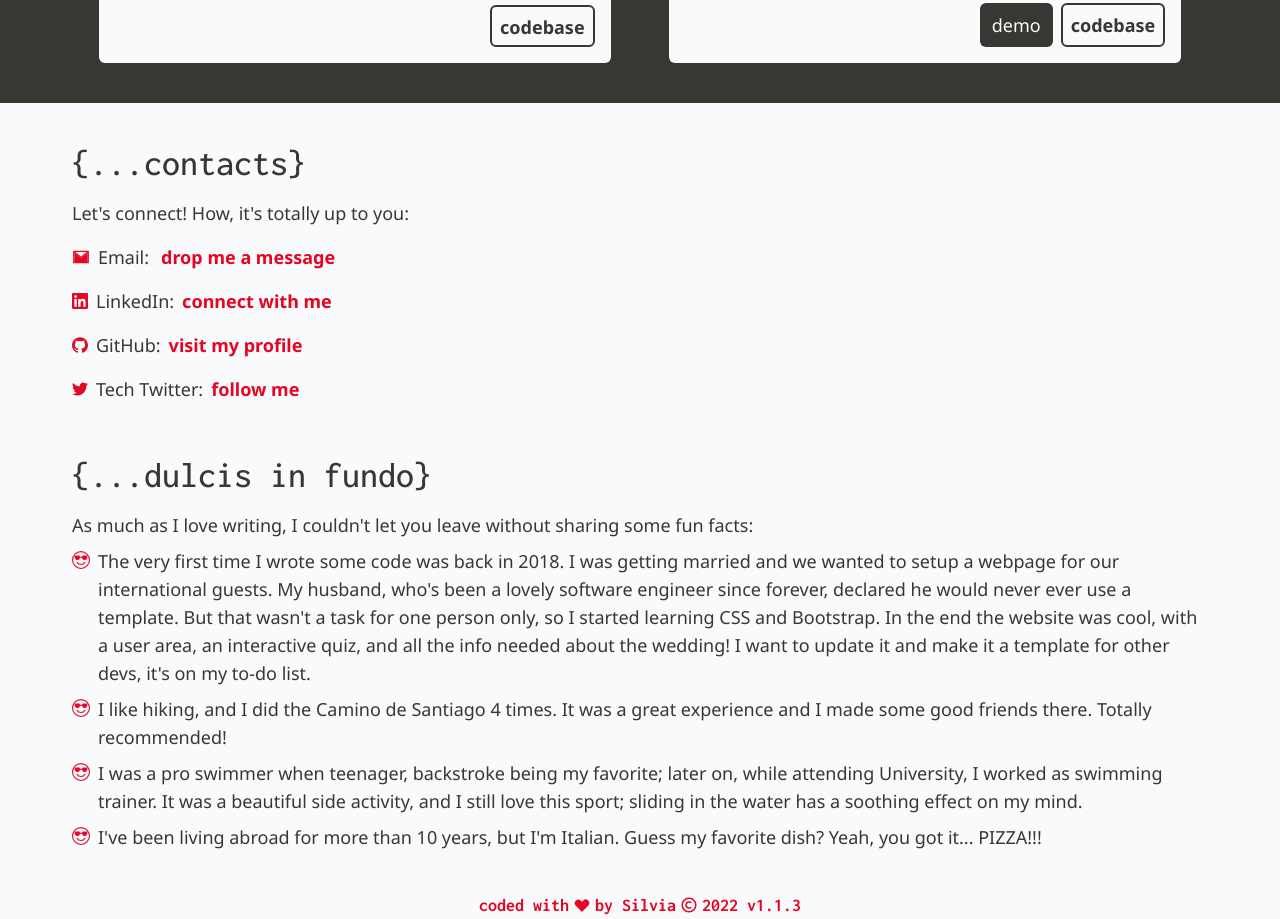
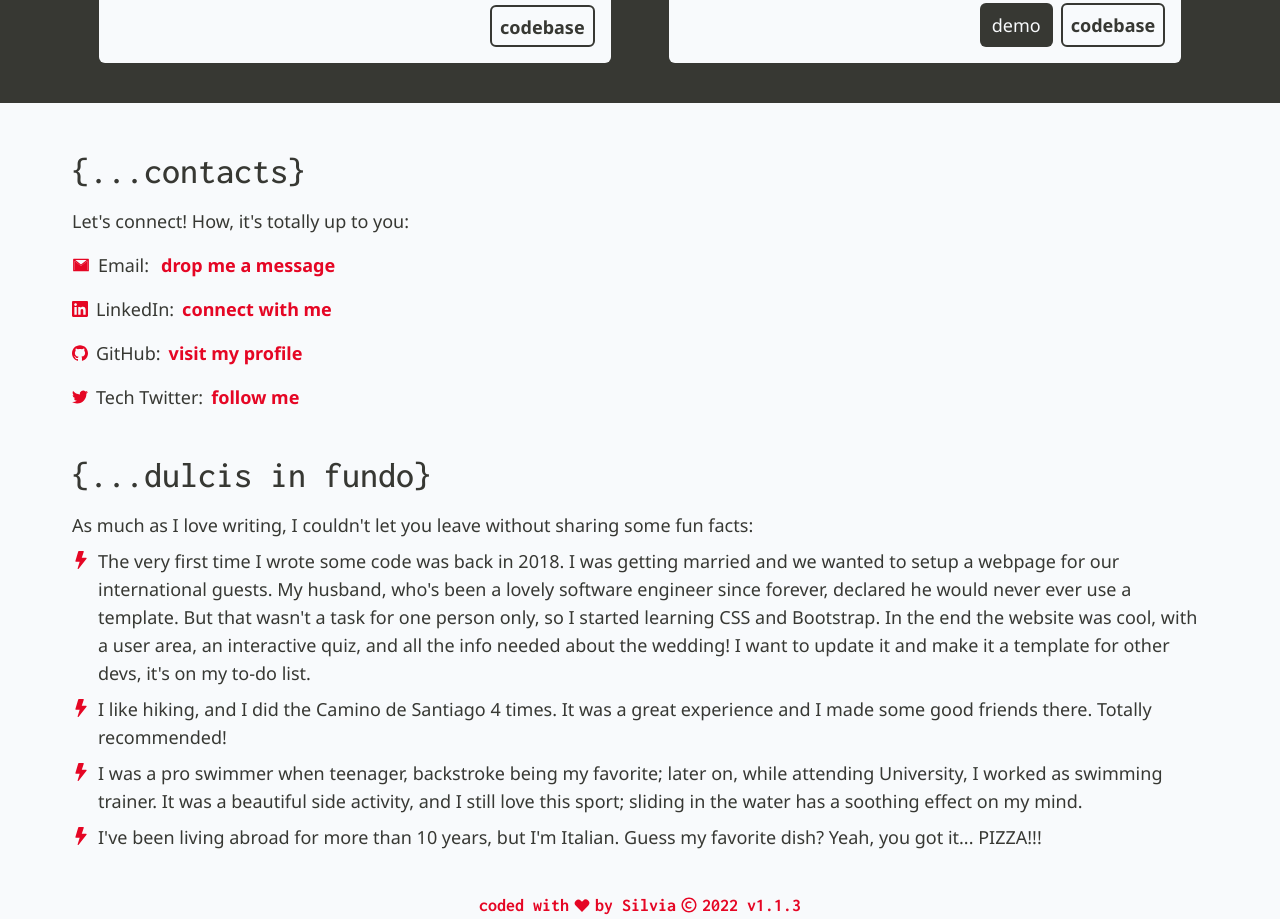
Before and after one commit to silviapio/portfolio, a React (Create React App) app: page / in a window 1280 px wide. Shown: the part 2920-3839 px from the top of the page. Built offline with nearby package versions, Linux system fonts and the light colour scheme.

Commit message:
change icon, fix margins contacts

```diff
--- a/src/components/composed/ContactsSection.js
+++ b/src/components/composed/ContactsSection.js
@@ -6,7 +6,7 @@ import { SiLinkedin, SiTwitter, SiGithub } from "react-icons/si";
 
 export const ContactSection = ({ openDialogFunction }) => {
   return (
-    <section id="contactsSection" className="flex flex-col items-start py-2 mt-8 px-4 md:mx-12 2xl:mx-36">
+    <section id="contactsSection" className="flex flex-col items-start py-2 mt-10 px-4 md:mx-12 2xl:mx-36">
       <SectionTitle titleText="...contacts" />
       <div className="px-2">
         <p className="text-lg mb-1">Let's connect! How, it's totally up to you:</p>
@@ -50,7 +50,7 @@ export const ContactSection = ({ openDialogFunction }) => {
             visit my profile
           </a>
         </div>
-        <div className="flex flex-row items-center my-2 py-1">
+        <div className="flex flex-row items-center mt-2 py-1">
           <Icon color="var(--bright-red-text)">
             <SiTwitter />
           </Icon>
--- a/src/components/composed/LastTextSection.js
+++ b/src/components/composed/LastTextSection.js
@@ -1,13 +1,13 @@
 import { SectionTitle } from "../units/SectionTitle";
 import { Icon } from "../units/Icon";
 import { lastSectionBulletPoints } from "../../assets/copy";
-import { BsEmojiSunglasses } from "react-icons/bs";
+import { BsFillLightningFill } from "react-icons/bs";
 
 export const LastTextSection = () => {
   const listItems = lastSectionBulletPoints.map((item, index) => (
     <li key={index} className="flex flex-row items-start sm:text-lg my-2">
       <Icon className="mt-1 mr-2" color="var(--bright-red-text)" title="smile">
-        <BsEmojiSunglasses />
+        <BsFillLightningFill />
       </Icon>
       <p>{item}</p>
     </li>
```
